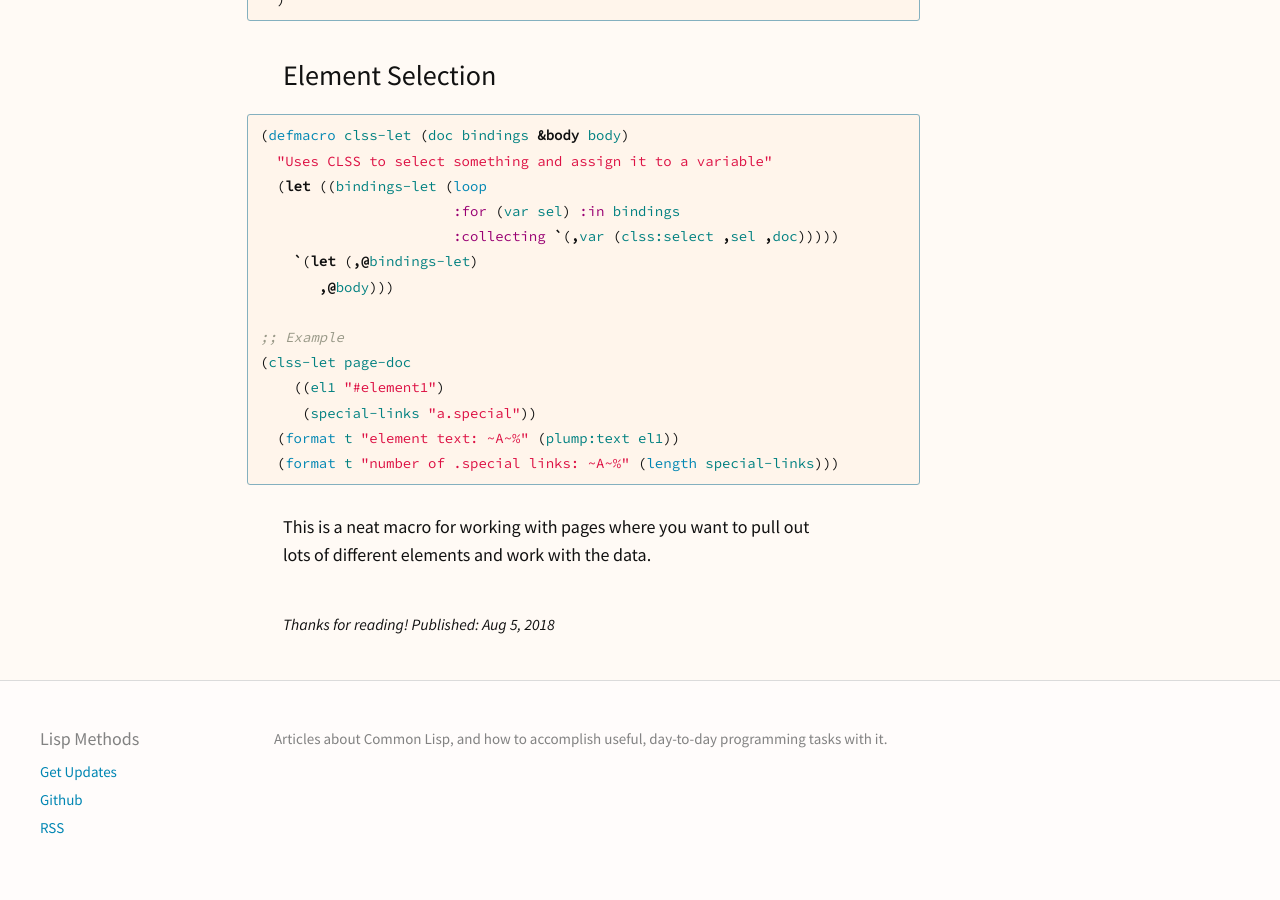
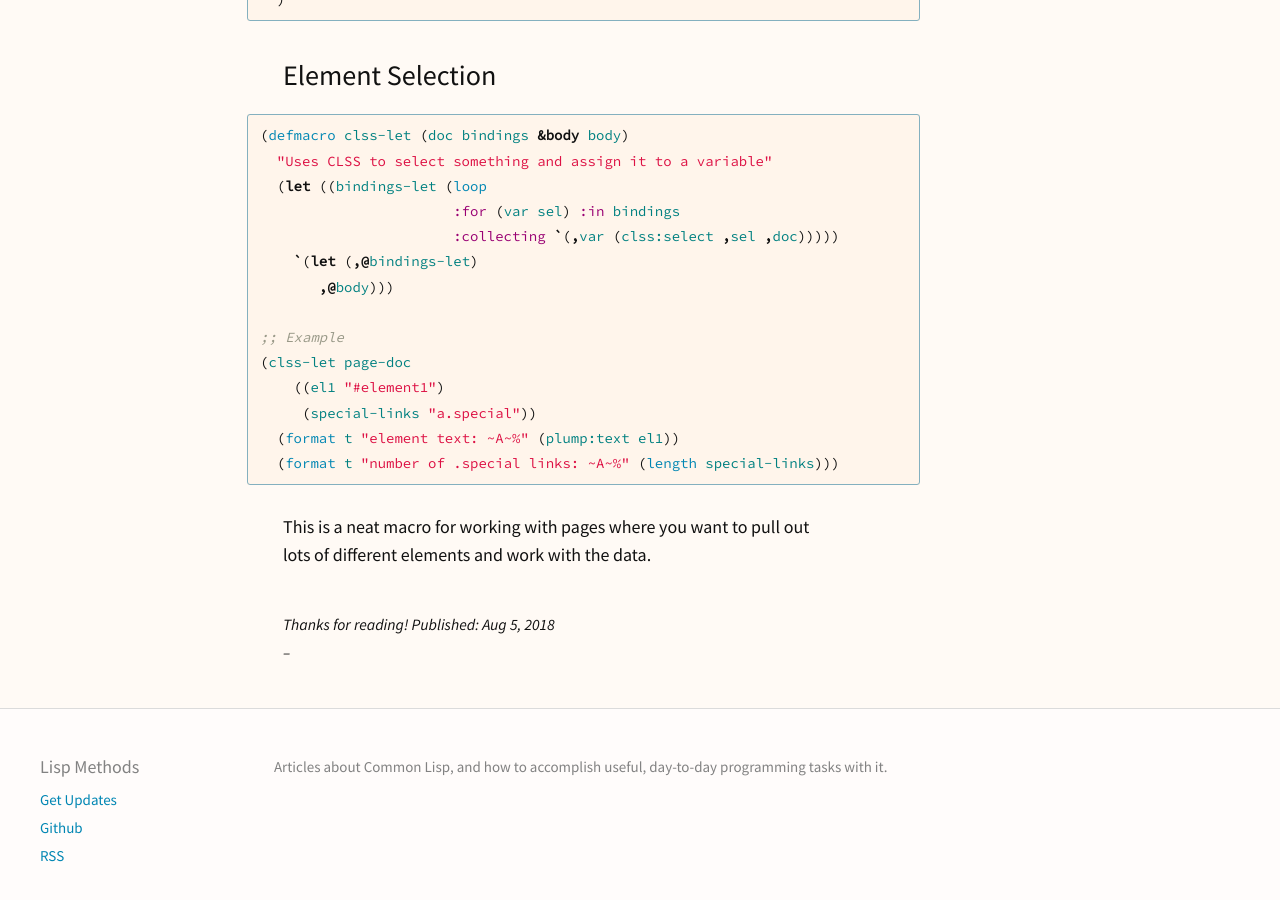
Before and after one commit to rmhsilva/lispmethods, a Jekyll site: the page built from _posts/2018-08-05-web-scraping.md, in a window 1280 px wide and 900 px high, scrolled down 1865 px. Built offline with Jekyll 4.4.1, drawn with Linux system fonts in a browser that asks for light colours; comment, search, counter and statistics services are not loaded; before the commit the page ends 2737 px from its top, so only the background shows below that.

Commit message:
Add more space for comments

```diff
--- a/_includes/article.html
+++ b/_includes/article.html
@@ -16,14 +16,15 @@
           {% else %}
           <span>Published:</span> <time datetime="{{ page.date | date_to_xmlschema }}" itemprop="datePublished">{{ page.date | date: "%b %-d, %Y" }}</time>
           {% endif %}
+          <br>–
         </p>
 
-        <div class="post-meta">
+        <div class="post-meta" style="margin-left: 180px">
           <script src="https://utteranc.es/client.js"
                   repo="rmhsilva/lispmethods"
                   issue-term="title"
                   label="comments"
-                  theme="preferred-color-scheme"
+                  theme="github-light"
                   crossorigin="anonymous"
                   async>
           </script>
```
